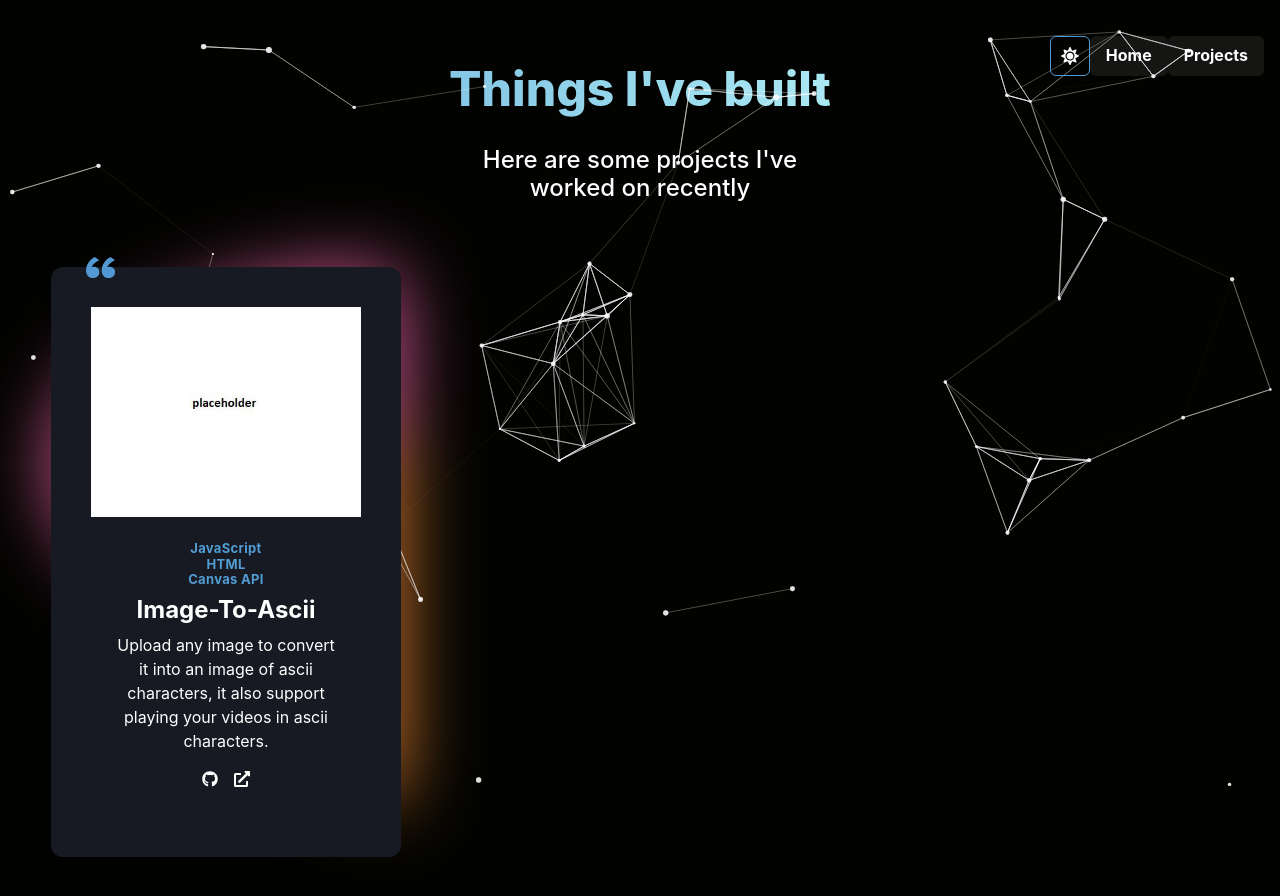
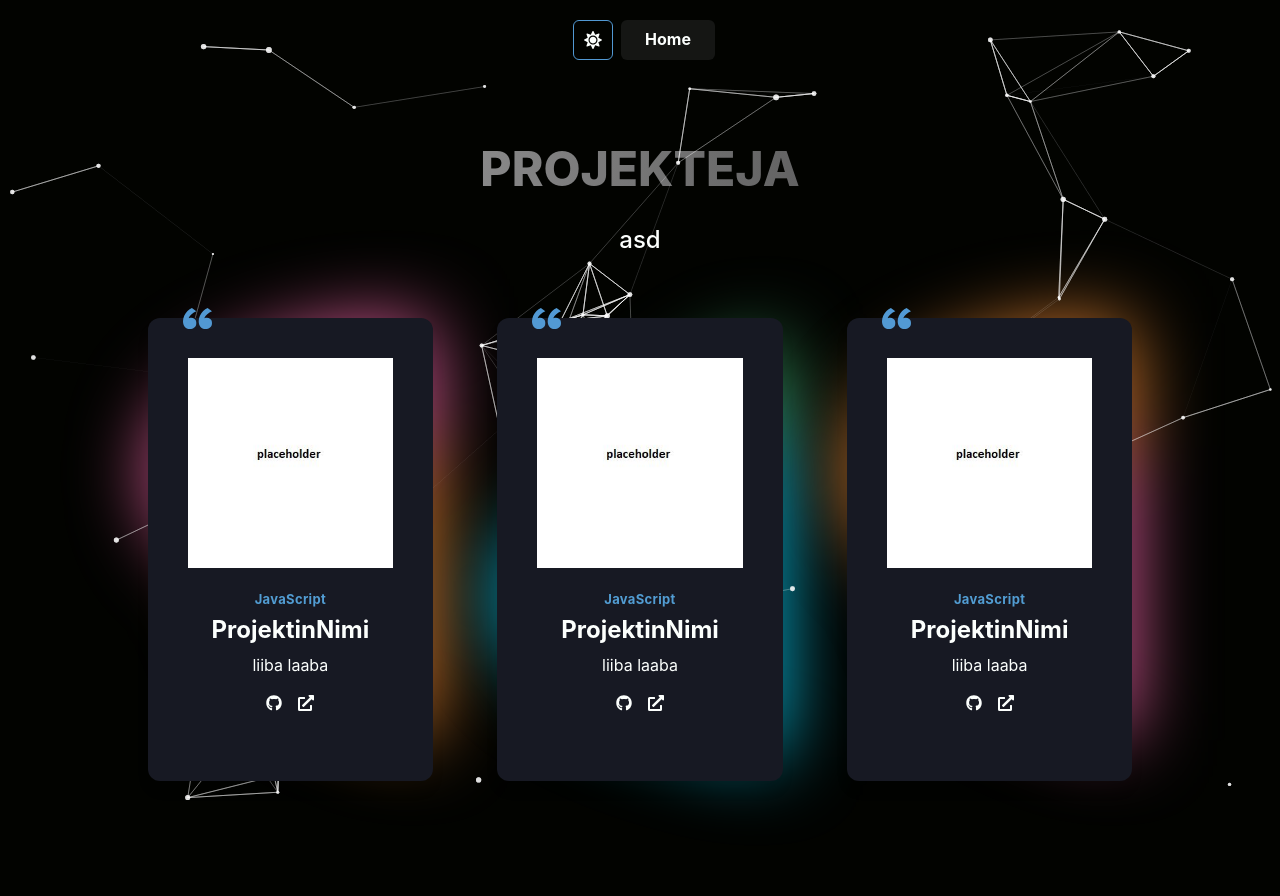
Before and after one commit to laurilako/portfolio, a React (Create React App) app: page /projects in a window 1280 px wide. Shown: the top 896 px of the page. Built offline with nearby package versions, Linux system fonts and the light colour scheme.

Commit message:
fixes and headroom for header

```diff
--- a/package.json
+++ b/package.json
@@ -15,6 +15,7 @@
     "framer-motion": "^4.1.17",
     "react": "^17.0.2",
     "react-dom": "^17.0.2",
+    "react-headroom": "^3.2.0",
     "react-icons": "^4.3.1",
     "react-router": "^6.1.1",
     "react-router-dom": "^6.1.1",
--- a/src/App.js
+++ b/src/App.js
@@ -13,7 +13,6 @@ function App() {
     <Router>
       <ChakraProvider theme={theme}>
         <ParticleBg />
-        <Header />
         <Routes>
           <Route exact path='/' element={<Home />} />
           <Route exact path='/projects' element={<Projects />} />
--- a/src/components/Header.js
+++ b/src/components/Header.js
@@ -4,6 +4,7 @@ import { FaHome, FaTools } from 'react-icons/fa'
 import { HashLink } from 'react-router-hash-link'
 import ColorModeSwitcher from '../ColorSwitch';
 import { useColorModeValue } from '@chakra-ui/react';
+import Headroom from 'react-headroom'
 
 const Header = () => {
   const [display, changeDisplay] = useState('none')
@@ -11,26 +12,20 @@ const Header = () => {
   console.log(darkmode)
 
   return(
+    <Headroom>
+      <Flex justifyContent={"center"}>
         <Flex>
-      <Flex
-        pos="fixed"
-        top="1rem"
-        right="1rem">
             <Flex alignItems={"center"} display={['none', 'none', 'flex', 'flex']}>
               <ColorModeSwitcher />
               <HashLink smooth to="/">
-              <Button variant="solid" aria-label="Home" my={5} w="100%">
+                <Button variant="solid" aria-label="Home" mx={2} my={5} w="100%">
                   Home
                 </Button>
               </HashLink>
-            <HashLink smooth to="/projects">
-              <Button variant="solid" aria-label="Projects" my={5} w="100%">
-                Projects
-              </Button>
-            </HashLink>
             </Flex>
-          <Flex alignItems={"center"} flexDir={'column'} display={['flex', 'flex', 'none', 'none']}>
-            <ColorModeSwitcher />
+
+            <Flex position="sticky" alignItems={"center"} flexDir={'row'} display={['flex', 'flex', 'none', 'none']}>
+              <ColorModeSwitcher mt={2}/>
               <HashLink smooth to="/">
                 <IconButton
                   mt='2'
@@ -40,18 +35,10 @@ const Header = () => {
                   color="current"
                   icon={<FaHome />}/>
               </HashLink>
-            <HashLink smooth to="/projects">
-              <IconButton
-                  mt='2'
-                  variant="solid"
-                  size="md"
-                  fontSize="lg"
-                  color="current"
-                  icon={<FaTools />}/>
-            </HashLink>
               </Flex>
         </Flex>
       </Flex>
+    </Headroom>
   )
 }
 export default Header
--- a/src/components/Home.js
+++ b/src/components/Home.js
@@ -17,6 +17,7 @@ import {
 import homeImg from '../assets/image1.jpg';
 import { useMediaQuery } from '@chakra-ui/react'
 import { HashLink } from 'react-router-hash-link';
+import ColorModeSwitcher from '../ColorSwitch';
 
 const gradient = keyframes`
     0% {background-position:0% ;}
@@ -62,7 +63,7 @@ function Home() {
               </Text>
             </Heading>
             {/* <Stack align='center' direction={{ base: 'row', sm: 'row' }} spacing={4}> */}
-            <Flex alignItems={"center"}>
+            <Flex justifyContent={"center"}>
               <HashLink smooth to="/projects">
                 <Button variant="outline" size="md">
                   PROJECTS
@@ -81,7 +82,7 @@ function Home() {
                 </Button>
               </Link>
             </Flex>
-            <ButtonGroup spacing="6">
+            <ButtonGroup justifyContent={"center"} spacing="6">
               <Link href={'https://www.github.com/laurilako/'}>
                 <IconButton
                   variant="outline"
@@ -102,6 +103,7 @@ function Home() {
                   icon={<FaLinkedin />}
                 ></IconButton>
               </Link>
+              <ColorModeSwitcher isRound="true"/>
             </ButtonGroup>
           </Stack>
           <Flex
--- a/src/components/Projects.js
+++ b/src/components/Projects.js
@@ -12,23 +12,42 @@ import {
   } from '@chakra-ui/react';
   import { FaExternalLinkAlt, FaGithub } from 'react-icons/fa';
   import ascii from '../assets/placehold1.jpg';
+import Header from './Header';
   const gradient = keyframes`
       0% {background-position:0% ;}
       100% {background-position:100% ;}
     `;
 
-  const animation = `${gradient} cubic-bezier(0.59, 0.82, 0.08, 0.55) 1s infinite alternate`;
+  const animation = `${gradient} cubic-bezier(0.59, 0.82, 0.08, 0.55) 3s infinite alternate`;
 
   const projectData = [
     {
-      name: 'Image-To-Ascii',
-      url: 'https://nitch193.github.io/Image-to-Ascii/',
-      code: 'https://github.com/nitch193/Image-to-Ascii',
+      name: 'ProjektinNimi',
+      url: 'https://github.com/laurilako',
+      code: 'https://github.com/laurilako',
       about:
-        'Upload any image to convert it into an image of ascii characters, it also support playing your videos in ascii characters.',
+        'liiba laaba',
       photo: ascii,
-      tools: 'JavaScript, HTML, Canvas API',
+      tools: 'JavaScript',
     },
+    {
+      name: 'ProjektinNimi',
+      url: 'https://github.com/laurilako',
+      code: 'https://github.com/laurilako',
+      about:
+        'liiba laaba',
+      photo: ascii,
+      tools: 'JavaScript',
+    },
+    {
+      name: 'ProjektinNimi',
+      url: 'https://github.com/laurilako',
+      code: 'https://github.com/laurilako',
+      about:
+        'liiba laaba',
+      photo: ascii,
+      tools: 'JavaScript',
+    }
   ];
 
   const backgrounds = [
@@ -91,7 +110,6 @@ import {
           />
           <Stack justifyContent={'start'}>
             <Heading
-              // color={useColorModeValue('gray.700', 'white')}
               fontSize={'small'}
               fontFamily={'body'}
               letterSpacing={'wide'}
@@ -103,7 +121,6 @@ import {
               ))}
             </Heading>
             <Heading
-              // color={useColorModeValue('gray.700', 'white')}
               fontSize={'2xl'}
               fontFamily={'body'}
             >
@@ -138,6 +155,8 @@ import {
 
   export default function Projects() {
     return (
+      <>
+      <Header />
         <Box id="projects">
           <Flex
             textAlign={'center'}
@@ -156,12 +175,12 @@ import {
                 mb="2"
                 w="full"
                 bgClip="text"
-              bgGradient="linear(to-r,#5299D3,#C0FDFB)"
+                bgGradient="linear(to-r,#A9A9A9,#212121)"
                 fontWeight="extrabold"
                 bgSize="200% auto"
                 animation={animation}
               >
-              Things I've built
+                PROJEKTEJA
               </Heading>
               <Heading
                 margin={'auto'}
@@ -171,7 +190,7 @@ import {
                 fontSize={24}
                 textAlign="center"
               >
-              Here are some projects I've worked on recently
+                asd
               </Heading>
             </Box>
             <SimpleGrid
@@ -186,5 +205,6 @@ import {
             </SimpleGrid>
           </Flex>
         </Box>
+      </>
     );
   }
```
Also changed, not shown: 1 other file (tests, documents, lock files or other folders). Lines whose indentation alone changed are shown as unchanged.
